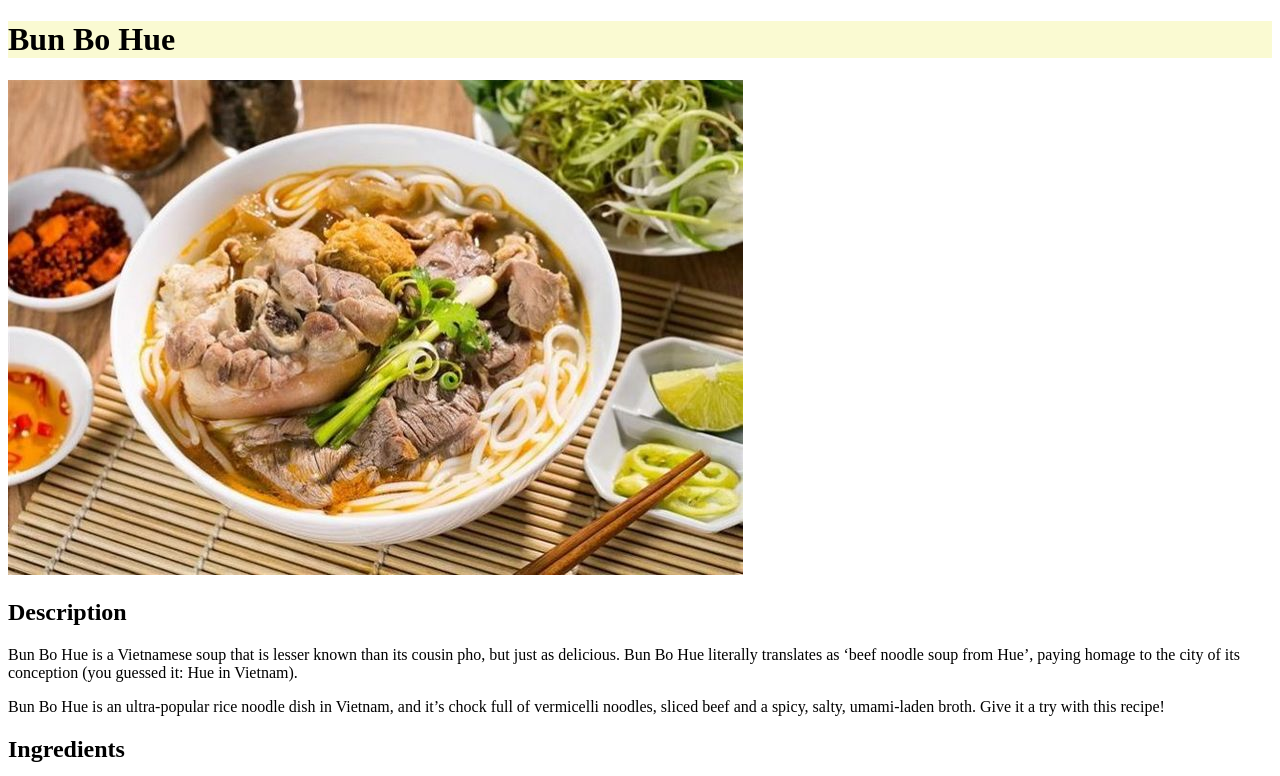
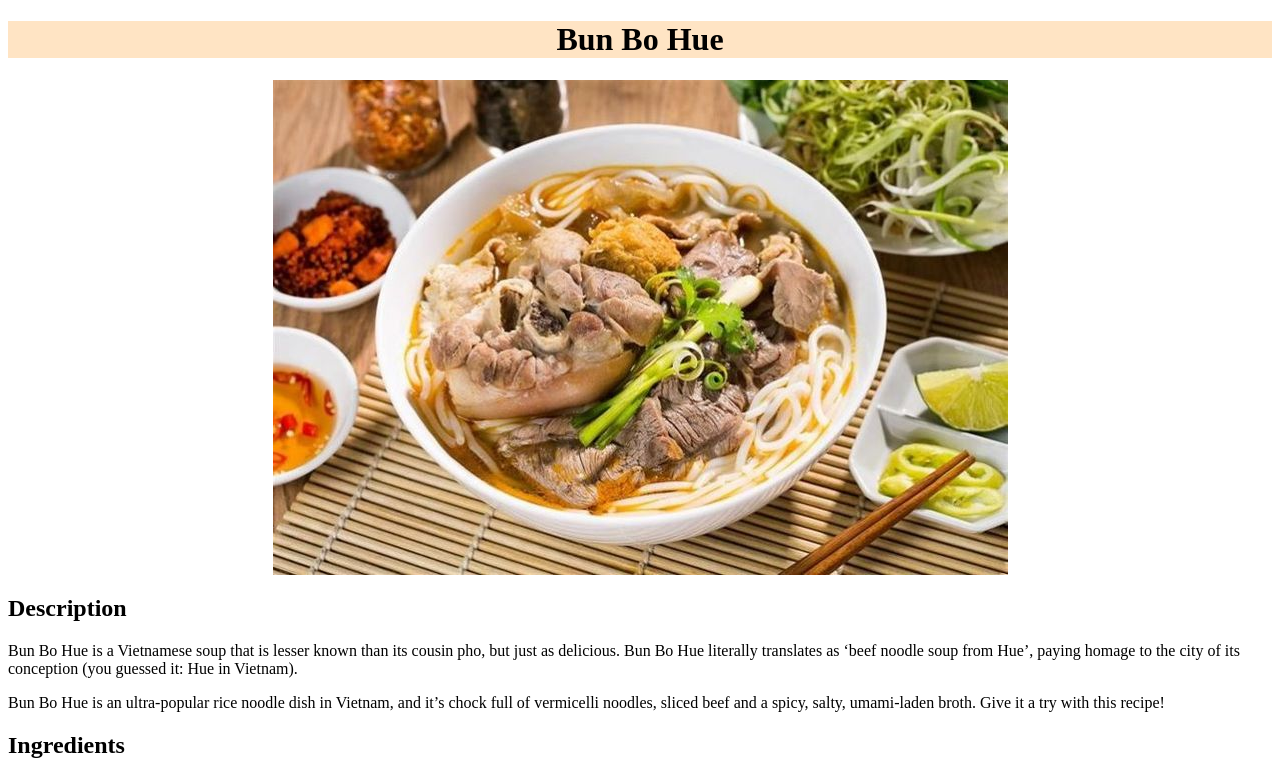
Before and after one commit to phuoc-stack/odin-recipes, a plain HTML site: page recipes/bunbohue.html in a window 1280 px wide. Shown: the top 776 px of the page. Drawn offline with Linux system fonts and the light colour scheme.

Commit message:
position photo center

```diff
--- a/recipes/bunbohue.html
+++ b/recipes/bunbohue.html
@@ -8,7 +8,7 @@
 </head>
 <body>
     <h1 class="name">Bun Bo Hue</h1>
-    <img src="./bunbohue.jpg" alt="Bun Bo Hue dish">
+    <img class="photo" src="./bunbohue.jpg" alt="Bun Bo Hue dish">
     <h2>Description</h2>
     <p>Bun Bo Hue is a Vietnamese soup that is lesser known than its cousin pho, but just as delicious. Bun Bo Hue literally translates as ‘beef noodle soup from Hue’, paying homage to the city of its conception (you guessed it: Hue in Vietnam).</p>
     <p>Bun Bo Hue is an ultra-popular rice noodle dish in Vietnam, and it’s chock full of vermicelli noodles, sliced beef and a spicy, salty, umami-laden broth. Give it a try with this recipe!</p>
--- a/style.css
+++ b/style.css
@@ -1,7 +1,16 @@
 h1 {
     background-color: lightgoldenrodyellow;
+    text-align: center;
 }
 .recipe {
     color: brown;
     font-weight: bolder;
+    font-size: 22px;
 }
+.name {
+    background-color: bisque;
+}
+.photo {
+    margin: auto;
+    display: block;
+}
```
Also changed, not shown: recipes/hutieu.html (+1 -1 lines).
